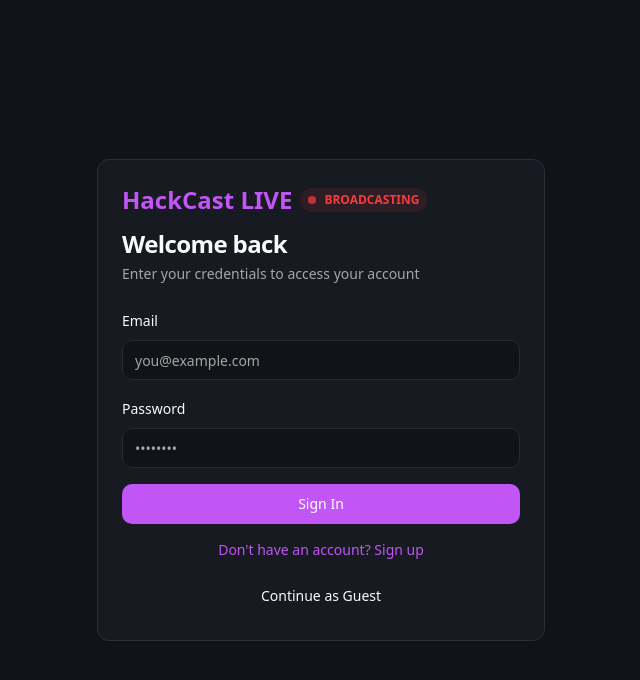
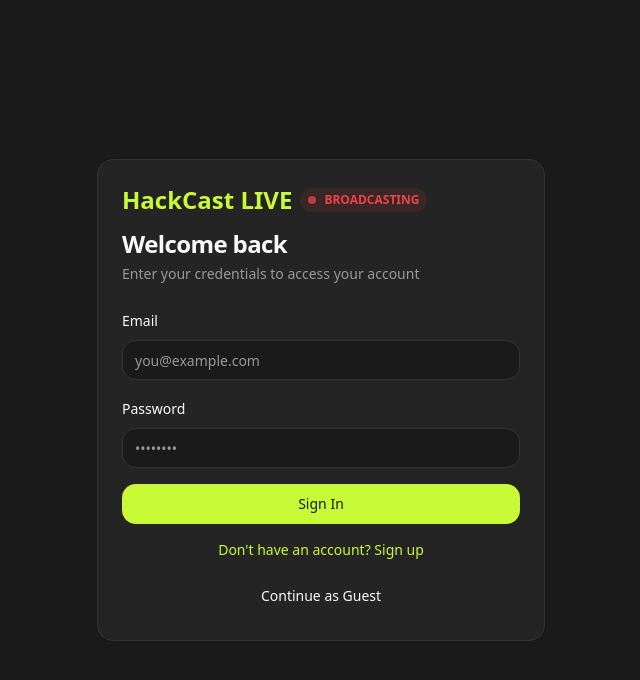
Before and after one commit to animvsh/hackarena, a React (Vite) app: page /auth in a window 1280 px wide. Shown: the top 680 px of the page, without its empty margins (319-959 px from the left). Built offline with nearby package versions, Linux system fonts and the light colour scheme; the HTML template or start-up script is replaced by a standard one.

Commit message:
Reverted to commit d5cb4a839fcd64036b5c9959f25b9920c2f28e5a

```diff
--- a/src/index.css
+++ b/src/index.css
@@ -8,58 +8,54 @@ All colors MUST be HSL.
 
 @layer base {
   :root {
-    /* Modern dark theme with deep blacks and vibrant accents */
-    --background: 220 20% 8%;
+    --background: 0 0% 10%;
     --foreground: 0 0% 98%;
 
-    --card: 220 18% 11%;
+    --card: 0 0% 14%;
     --card-foreground: 0 0% 98%;
 
-    --popover: 220 18% 11%;
+    --popover: 0 0% 14%;
     --popover-foreground: 0 0% 98%;
 
-    --primary: 280 90% 65%;
-    --primary-foreground: 0 0% 100%;
-    --primary-glow: 280 100% 75%;
+    --primary: 75 95% 60%;
+    --primary-foreground: 0 0% 10%;
 
-    --secondary: 220 15% 15%;
+    --secondary: 240 5% 18%;
     --secondary-foreground: 0 0% 98%;
 
-    --muted: 220 15% 18%;
-    --muted-foreground: 0 0% 65%;
+    --muted: 0 0% 20%;
+    --muted-foreground: 0 0% 60%;
 
-    --accent: 200 95% 55%;
-    --accent-foreground: 0 0% 100%;
+    --accent: 75 95% 60%;
+    --accent-foreground: 0 0% 10%;
 
-    --destructive: 0 90% 60%;
-    --destructive-foreground: 0 0% 100%;
+    --destructive: 0 84% 60%;
+    --destructive-foreground: 0 0% 98%;
 
-    --border: 220 15% 20%;
-    --input: 220 15% 18%;
-    --ring: 280 90% 65%;
+    --border: 0 0% 20%;
+    --input: 0 0% 20%;
+    --ring: 75 95% 60%;
 
-    --radius: 0.75rem;
+    --radius: 1rem;
 
-    /* Vibrant chart colors for dark theme */
-    --chart-1: 280 90% 65%;
-    --chart-2: 200 95% 55%;
-    --chart-3: 160 85% 50%;
-    --chart-4: 340 85% 60%;
-    --chart-5: 45 95% 60%;
+    --chart-1: 270 80% 65%;
+    --chart-2: 280 70% 60%;
+    --chart-3: 175 70% 55%;
+    --chart-4: 340 75% 55%;
+    --chart-5: 45 85% 60%;
 
-    --success: 150 85% 45%;
-    --success-foreground: 0 0% 100%;
+    --success: 142 76% 36%;
+    --success-foreground: 0 0% 98%;
 
-    --info: 200 95% 55%;
-    --info-foreground: 0 0% 100%;
+    --info: 199 89% 48%;
+    --info-foreground: 0 0% 98%;
 
-    --warning: 38 95% 55%;
+    --warning: 38 92% 50%;
 
-    /* Neon accent colors */
-    --neon-yellow: 60 100% 60%;
-    --neon-blue: 200 95% 55%;
-    --neon-purple: 280 90% 65%;
-    --neon-pink: 330 90% 65%;
+    --neon-yellow: 75 95% 60%;
+    --neon-blue: 199 89% 48%;
+    --neon-purple: 270 80% 65%;
+    --neon-pink: 330 85% 65%;
   }
 }
 
--- a/src/pages/Index.tsx
+++ b/src/pages/Index.tsx
@@ -110,15 +110,6 @@ const Index = () => {
       <main className="flex-1 p-8">
         <Header />
 
-        {/* Live Broadcast - Main Feature */}
-        <div className="mb-8">
-          <h2 className="text-2xl font-bold mb-4 flex items-center gap-2">
-            <Radio className="w-6 h-6 text-destructive animate-pulse" />
-            Live Broadcast
-          </h2>
-          <BroadcastVideoPlayer />
-        </div>
-
         {/* Live Statistics */}
         <div className="mb-6">
           <div className="flex items-center justify-between mb-6">
@@ -210,6 +201,12 @@ const Index = () => {
           )}
         </div>
 
+        {/* Live Broadcast - Main Feature */}
+        <div className="mb-6">
+          <h2 className="text-xl font-bold mb-4">Live Broadcast</h2>
+          <BroadcastVideoPlayer />
+        </div>
+
         {/* Charts and Stats Grid */}
         <div className="grid grid-cols-3 gap-6 mb-6">
           <LiveMarketChart />
```
